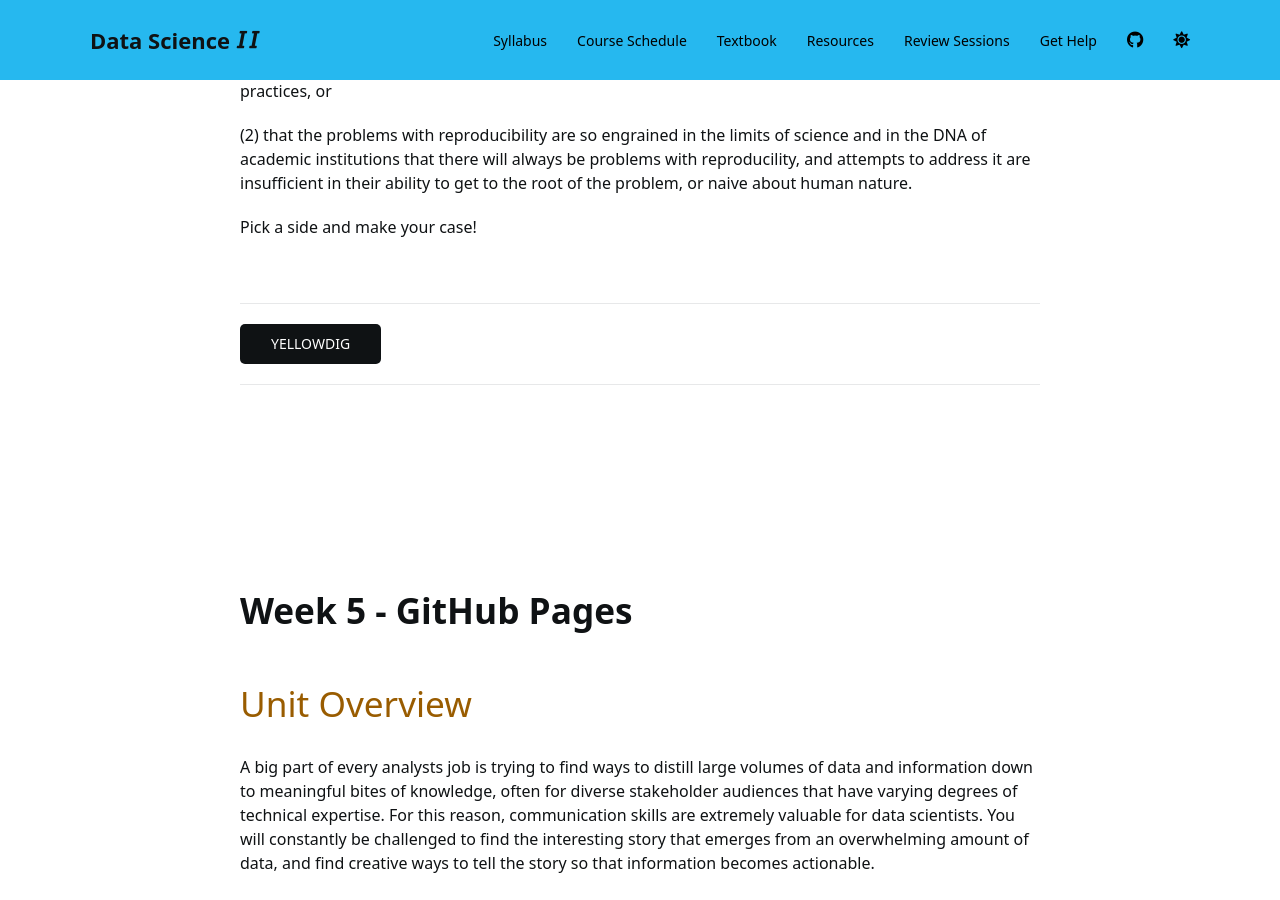
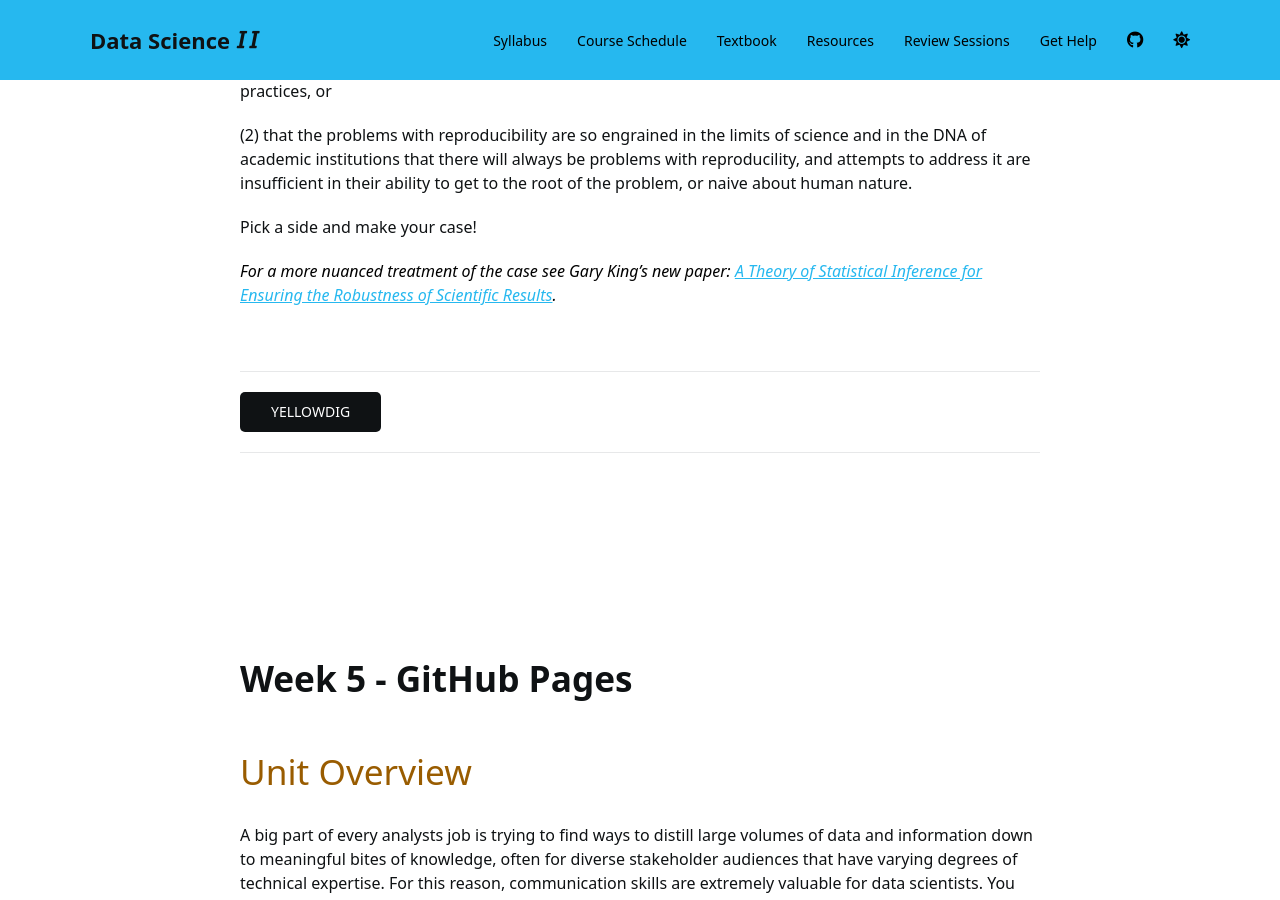
Before and after one commit to DS4PS/cpp-527-spr-2021, a Jekyll site: the page built from schedule.md, in a window 1280 px wide and 900 px high, scrolled down 43156 px. Built offline with Jekyll 4.4.1, drawn with Linux system fonts in a browser that asks for light colours; nearby versions of some CDN libraries; a script bundle is joined from its source files by our own code; library files that are not in the unit come from our copies; a style sheet for code colours, icons or effects is not loaded.

Commit message:
Update schedule.md

```diff
--- a/schedule.md
+++ b/schedule.md
@@ -1841,6 +1841,8 @@ For the discussion topic this week, I would like you to argue either:
 (2) that the problems with reproducibility are so engrained in the limits of science and in the DNA of academic institutions that there will always be problems with reproducility, and attempts to address it are insufficient in their ability to get to the root of the problem, or naive about human nature.
 
 Pick a side and make your case!
+
+*For a more nuanced treatment of the case see Gary King's new paper: [A Theory of Statistical Inference for Ensuring the Robustness of Scientific Results](https://gking.harvard.edu/hacking).*
 
 <br>
 <hr>
```
